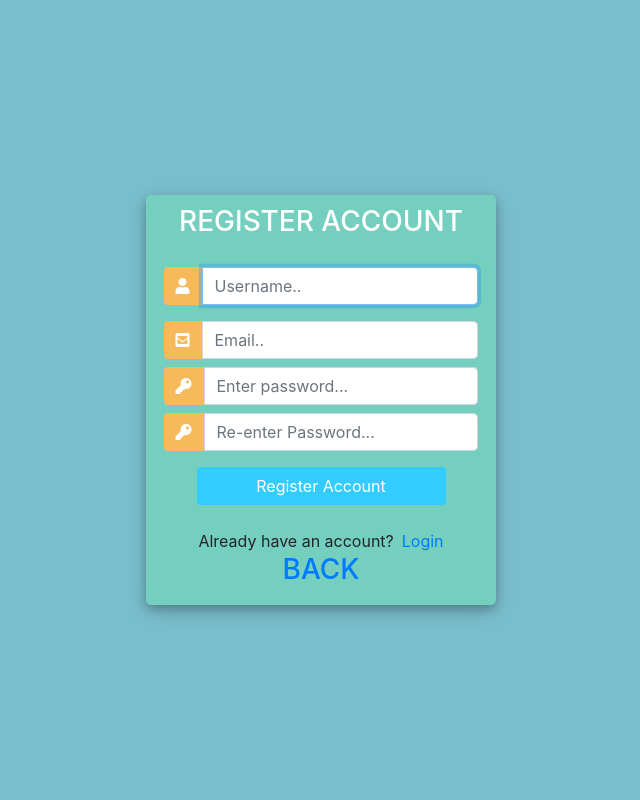
After one commit to NickFlabel/Ecom-site, a Django app: page /register/ in a window 1280 px wide. The commit adds this page. Shown: the whole page, without its empty margins (319-959 px from the left). Run offline with Django 3.2, Linux system fonts and the light colour scheme; some libraries are stand-ins or nearby versions.

Commit message:
v.0.4. login/registration
added login/logout functions; added unathenticated users functionality via cookies; added the ability to register new users

```diff
--- /dev/null
+++ b/shop/forms.py
@@ -0,0 +1,9 @@
+from django.forms import ModelForm
+from django.contrib.auth.forms import UserCreationForm
+from django import forms
+from django.contrib.auth.models import User
+
+class CreateUserForm(UserCreationForm):
+    class Meta:
+        model = User
+        fields = ['username', 'email', 'password1', 'password2']
--- a/shop/models.py
+++ b/shop/models.py
@@ -4,7 +4,7 @@ from django.contrib.auth.models import User
 class Customer(models.Model):
     user = models.OneToOneField(User, on_delete=models.CASCADE, null=True, blank=True)
     name = models.CharField(max_length=200, null=True)
-    email = models.CharField(max_length=200, null=True)
+    email = models.EmailField(max_length=254, null=True)
 
     def __str__(self):
         return self.name
@@ -12,7 +12,7 @@ class Customer(models.Model):
 
 class Product(models.Model):
     name = models.CharField(max_length=200, null=True)
-    price = models.FloatField()
+    price = models.DecimalField(max_digits=7, decimal_places=2)
     digital = models.BooleanField(default=False, null=True, blank=False)
     image = models.ImageField(null=True, blank=True)
 
--- a/shop/templates/ecom/checkout.html
+++ b/shop/templates/ecom/checkout.html
@@ -137,7 +137,11 @@
 	        }).then((response) => response.json()).then((data) => {
 	            console.log('Success:', data);
 	            alert('Transaction completed');
-	            window.location.href = "{% url 'ecom:store' %}"
+
+	            cart = {};
+	            document.cookie = "cart=" + JSON.stringify(cart) + ";domain;path=/";
+
+	            window.location.href = "https://youtu.be/dQw4w9WgXcQ"
 	        })
 
 	    }
--- /dev/null
+++ b/shop/templates/ecom/register.html
@@ -0,0 +1,142 @@
+<!DOCTYPE html>
+<html>
+
+<head>
+	<title>Login</title>
+	<link rel="stylesheet" href="https://stackpath.bootstrapcdn.com/bootstrap/4.1.3/css/bootstrap.min.css" integrity="sha384-MCw98/SFnGE8fJT3GXwEOngsV7Zt27NXFoaoApmYm81iuXoPkFOJwJ8ERdknLPMO" crossorigin="anonymous">
+	<script src="https://ajax.googleapis.com/ajax/libs/jquery/3.3.1/jquery.min.js"></script>
+	<link rel="stylesheet" href="https://use.fontawesome.com/releases/v5.6.1/css/all.css" integrity="sha384-gfdkjb5BdAXd+lj+gudLWI+BXq4IuLW5IT+brZEZsLFm++aCMlF1V92rMkPaX4PP" crossorigin="anonymous">
+
+	<style>
+		body,
+		html {
+			margin: 0;
+			padding: 0;
+			height: 100%;
+			background: #7abecc !important;
+		}
+		.user_card {
+			width: 350px;
+			margin-top: auto;
+			margin-bottom: auto;
+			background: #74cfbf;
+			position: relative;
+			display: flex;
+			justify-content: center;
+			flex-direction: column;
+			padding: 10px;
+			box-shadow: 0 4px 8px 0 rgba(0, 0, 0, 0.2), 0 6px 20px 0 rgba(0, 0, 0, 0.19);
+			-webkit-box-shadow: 0 4px 8px 0 rgba(0, 0, 0, 0.2), 0 6px 20px 0 rgba(0, 0, 0, 0.19);
+			-moz-box-shadow: 0 4px 8px 0 rgba(0, 0, 0, 0.2), 0 6px 20px 0 rgba(0, 0, 0, 0.19);
+			border-radius: 5px;
+
+		}
+
+		.form_container {
+			margin-top: 20px;
+		}
+
+		#form-title{
+			color: #fff;
+		}
+		.login_btn {
+			width: 100%;
+			background: #33ccff !important;
+			color: white !important;
+		}
+		.login_btn:focus {
+			box-shadow: none !important;
+			outline: 0px !important;
+		}
+		.login_container {
+			padding: 0 2rem;
+		}
+		.input-group-text {
+			background: #f7ba5b !important;
+			color: white !important;
+			border: 0 !important;
+			border-radius: 0.25rem 0 0 0.25rem !important;
+		}
+		.input_user,
+		.input_pass:focus {
+			box-shadow: none !important;
+			outline: 0px !important;
+		}
+
+	</style>
+
+</head>
+<body>
+	<div class="container h-100">
+		<div class="d-flex justify-content-center h-100">
+			<div class="user_card">
+				<div class="d-flex justify-content-center">
+					<h3 id="form-title">REGISTER ACCOUNT</h3>
+				</div>
+				<div class="d-flex justify-content-center form_container">
+
+					<form method="POST" action="">
+						{% csrf_token %}
+						<div class="input-group mb-3">
+							<div class="input-group-append">
+								<span class="input-group-text"><i class="fas fa-user"></i></span>
+							</div>
+							{{form.username}}
+						</div>
+						<div class="input-group mb-2">
+							<div class="input-group-append">
+								<span class="input-group-text"><i class="fas fa-envelope-square"></i></span>
+							</div>
+							{{form.email}}
+						</div>
+						<div class="input-group mb-2">
+							<div class="input-group-append">
+								<span class="input-group-text"><i class="fas fa-key"></i></span>
+							</div>
+							{{form.password1}}
+						</div>
+						<div class="input-group mb-2">
+							<div class="input-group-append">
+								<span class="input-group-text"><i class="fas fa-key"></i></span>
+							</div>
+							{{form.password2}}
+						</div>
+
+
+
+				   		<div class="d-flex justify-content-center mt-3 login_container">
+				 			<input class="btn login_btn" type="submit" value="Register Account">
+				   		</div>
+
+					</form>
+				</div>
+
+				{{form.errors}}
+
+				<div class="mt-4">
+					<div class="d-flex justify-content-center links">
+						Already have an account? <a href="{% url 'ecom:login' %}" class="ml-2">Login</a>
+					</div>
+					<div class="d-flex justify-content-center">
+					    <h3 id="form-title"><a href="{% url 'ecom:store' %}">BACK</a></h3>
+					</div>
+				</div>
+				</div>
+			</div>
+		</div>
+	</div>
+	<script>
+
+		var form_fields = document.getElementsByTagName('input')
+		form_fields[1].placeholder='Username..';
+		form_fields[2].placeholder='Email..';
+		form_fields[3].placeholder='Enter password...';
+		form_fields[4].placeholder='Re-enter Password...';
+
+
+		for (var field in form_fields){
+			form_fields[field].className += ' form-control'
+		}
+	</script>
+</body>
+</html>
--- a/shop/urls.py
+++ b/shop/urls.py
@@ -9,4 +9,7 @@ urlpatterns = [
     path('checkout/', views.checkout, name='checkout'),
     path('update_item/', views.updateItem, name='update_item'),
     path('process_order/', views.processOrder, name='process_order'),
+    path('register/', views.registerPage, name='register'),
+    path('login/', views.loginPage, name='login'),
+    path('logout/', views.logoutUser, name='logout')
     ]
--- a/shop/views.py
+++ b/shop/views.py
@@ -1,55 +1,41 @@
-from django.shortcuts import render
+from django.shortcuts import render, redirect
 from . import models
 from django.http import JsonResponse
+from .utils import cookieCart, cartData, guestOrder
+from django.contrib.auth.forms import UserCreationForm
 import json
 import datetime
+from . forms import CreateUserForm
+from django.contrib import messages
+from django.contrib.auth import authenticate, login, logout
 
 def store(request):
+    data = cartData(request)
 
-    if request.user.is_authenticated:
-        customer = request.user.customer
-        order, created = models.Order.objects.get_or_create(customer=customer,
-        complete=False)
-        items = order.orderitem_set.all()
-        cartItems = order.get_cart_items
-    else:
-        items = []
-        order = {'get_cart_total':0, 'get_cart_items':0}
-        cartItems = order['get_cart_items']
+    cartItems = data['cartItems']
+    order = data['order']
+    items = data['items']
 
     products = models.Product.objects.all()
     ctx = {'products':products, 'cartItems': cartItems, 'shipping':False}
     return render(request, 'ecom/store.html', ctx)
 
 def cart(request):
+    data = cartData(request)
 
-    if request.user.is_authenticated:
-        customer = request.user.customer
-        order, created = models.Order.objects.get_or_create(customer=customer,
-        complete=False)
-        items = order.orderitem_set.all()
-        cartItems = order.get_cart_items
-    else:
-        items =[]
-        order = {'get_cart_total':0, 'get_cart_items':0, 'shipping':False}
-        cartItems = order['get_cart_items']
+    cartItems = data['cartItems']
+    order = data['order']
+    items = data['items']
 
     ctx = {'items': items, 'order': order, 'cartItems': cartItems}
     return render(request, 'ecom/cart.html', ctx)
 
 def checkout(request):
+    data = cartData(request)
 
-    if request.user.is_authenticated:
-        customer = request.user.customer
-        order, created = models.Order.objects.get_or_create(customer=customer,
-        complete=False)
-        items = order.orderitem_set.all()
-        cartItems = order.get_cart_items
-    else:
-        items = []
-        order = {'get_cart_total':0, 'get_cart_items':0, 'shipping':False}
-        cartItems = order['get_cart_items']
-
+    cartItems = data['cartItems']
+    order = data['order']
+    items = data['items']
 
     ctx = {'items': items, 'order': order, 'cartItems':cartItems}
     return render(request, 'ecom/checkout.html', ctx)
@@ -88,25 +74,66 @@ def processOrder(request):
     if request.user.is_authenticated:
         customer = request.user.customer
         order, created = models.Order.objects.get_or_create(customer=customer, complete=False)
-        total = float(data['form']['total'])
-        order.transaction_id = transaction_id
-
-        if total == order.get_cart_total:
-            order.complete = True
-
-        order.save()
-
-        if order.shipping == True:
-            models.ShippingAdress.objects.create(
-                customer=customer,
-                order=order,
-                adress=data['shipping']['adress'],
-                city=data['shipping']['city'],
-                state=data['shipping']['state'],
-                zipcode=data['shipping']['zipcode'],
-                )
 
     else:
-        print('User is not logged in...')
+        customer, order = guestOrder(request, data)
+
+    total = float(data['form']['total'])
+    order.transaction_id = transaction_id
+
+    if total == order.get_cart_total:
+        order.complete = True
+
+    order.save()
+
+
+    if order.shipping == True:
+        models.ShippingAdress.objects.create(
+            customer=customer,
+            order=order,
+            adress=data['shipping']['adress'],
+            city=data['shipping']['city'],
+            state=data['shipping']['state'],
+            zipcode=data['shipping']['zipcode'],
+            )
+
 
     return JsonResponse('Payment complete', safe=False)
+
+
+def registerPage(request):
+    form = CreateUserForm()
+
+    if request.method == 'POST':
+        form = CreateUserForm(request.POST)
+        if form.is_valid():
+            form.save()
+            user = form.cleaned_data.get('username')
+            messages.success(request, 'Account was created for' + user)
+            return redirect('ecom:login')
+
+    ctx = {'form':form}
+    return render(request, 'ecom/register.html', ctx)
+
+def loginPage(request):
+
+    if request.method == 'POST':
+        username = request.POST.get('username')
+        password = request.POST.get('password')
+
+        user = authenticate(request, username=username, password=password)
+
+        if user is not None:
+            login(request, user)
+            return redirect('ecom:store')
+        else:
+            messages.info(request, 'Username OR password is incorrect')
+
+    ctx = {}
+    return render(request, 'ecom/login.html', ctx)
+
+def logoutUser(request):
+
+    logout(request)
+
+    return redirect('ecom:login')
```
Also changed, not shown: shop/templates/ecom/login.html (added, +131 -0 lines), shop/templates/main.html (+34 -1 lines), shop/utils.py (added, +97 -0 lines), static/js/cart.js (+20 -1 lines).
